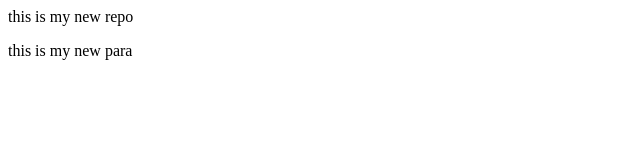
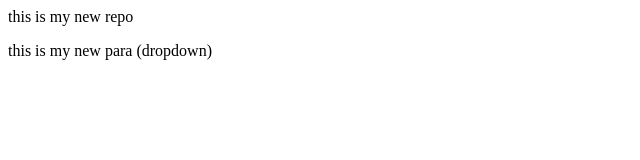
Before and after one commit to pragya1729/localRepo, a plain HTML site: page index.html in a window 1280 px wide. Shown: the full height of the page, 0-640 px from the left. Drawn offline with Linux system fonts and the light colour scheme.

Commit message:
add dropdown

```diff
--- a/index.html
+++ b/index.html
@@ -2,5 +2,5 @@
     this is my new repo
 </p>
 <p>
-    this is my new para
+    this is my new para (dropdown)
 </p>
```
